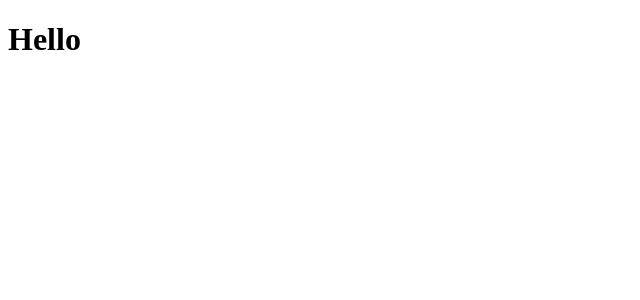
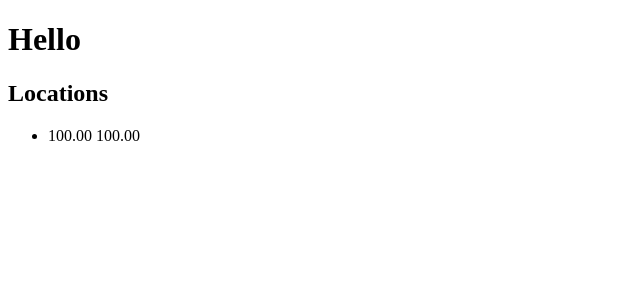
Before and after one commit to shiftdsm/Galavanting-Gnome, a React (Create React App) app in the folder packages/frontend/: page / in a window 1280 px wide. Shown: the top 300 px of the page, without its empty margins (0-640 px from the left). Built offline with nearby package versions, Linux system fonts and the light colour scheme.

Commit message:
Add redux

```diff
--- a/packages/frontend/package.json
+++ b/packages/frontend/package.json
@@ -5,7 +5,10 @@
   "dependencies": {
     "react": "^16.8.6",
     "react-dom": "^16.8.6",
-    "react-scripts": "3.0.0"
+    "react-redux": "^7.0.3",
+    "react-scripts": "3.0.0",
+    "redux": "^4.0.1",
+    "redux-devtools-extension": "^2.13.8"
   },
   "scripts": {
     "start": "react-scripts start",
--- a/packages/frontend/src/App.js
+++ b/packages/frontend/src/App.js
@@ -1,8 +1,11 @@
 import React from 'react';
+import LocationList from './LocationList';
 
 const App = () => (
   <div>
     <h1>Hello</h1>
+
+    <LocationList />
   </div>
 );
 
--- /dev/null
+++ b/packages/frontend/src/LocationList.js
@@ -0,0 +1,20 @@
+import React from 'react';
+import { connect } from 'react-redux';
+
+const LocationList = ({ locations }) => (
+  <div>
+    <h2>Locations</h2>
+
+    <ul>
+      {locations && locations.map(location => (
+        <li key={location.id}>{location.lat} {location.lon}</li>
+      ))}
+    </ul>
+  </div>
+);
+
+const mapStateToProps = state => ({
+  locations: state.locations,
+});
+
+export default connect(mapStateToProps)(LocationList);
--- a/packages/frontend/src/index.js
+++ b/packages/frontend/src/index.js
@@ -2,8 +2,19 @@ import React from 'react';
 import ReactDOM from 'react-dom';
 import App from './App';
 import * as serviceWorker from './serviceWorker';
+import { rootReducer } from './store';
+import { createStore } from 'redux';
+import { Provider } from 'react-redux';
+import { composeWithDevTools } from 'redux-devtools-extension';
 
-ReactDOM.render(<App />, document.getElementById('root'));
+const store = createStore(rootReducer, composeWithDevTools());
+
+ReactDOM.render(
+  <Provider store={store}>
+    <App />
+  </Provider>,
+  document.getElementById('root')
+);
 
 // If you want your app to work offline and load faster, you can change
 // unregister() to register() below. Note this comes with some pitfalls.
--- /dev/null
+++ b/packages/frontend/src/store/index.js
@@ -0,0 +1,13 @@
+import { combineReducers } from 'redux';
+
+const initialLocations = [
+  { id: 1, lat: '100.00', lon: '100.00' },
+];
+
+const locationsReducer = (state = initialLocations, action) => {
+  return state;
+};
+
+export const rootReducer = combineReducers({
+  locations: locationsReducer,
+});
```
Also changed, not shown: 1 other file (tests, documents, lock files or other folders).
